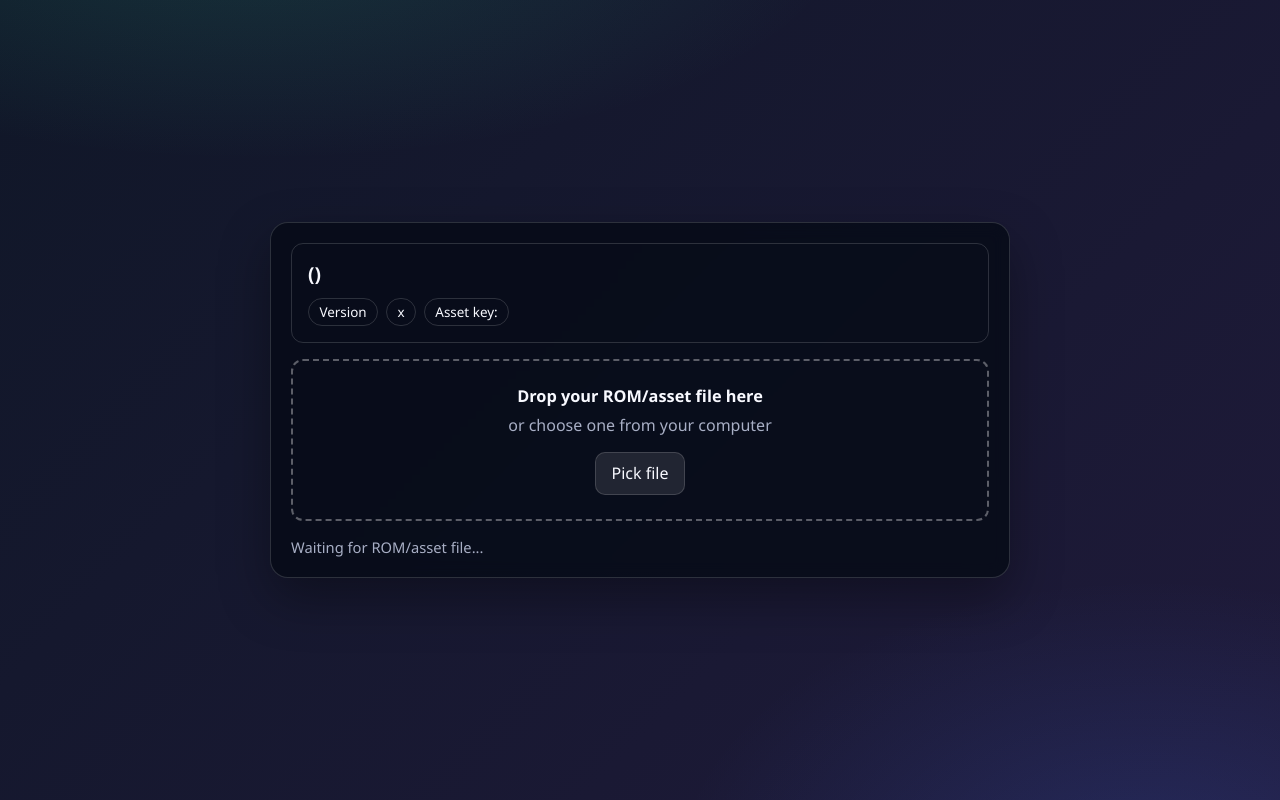
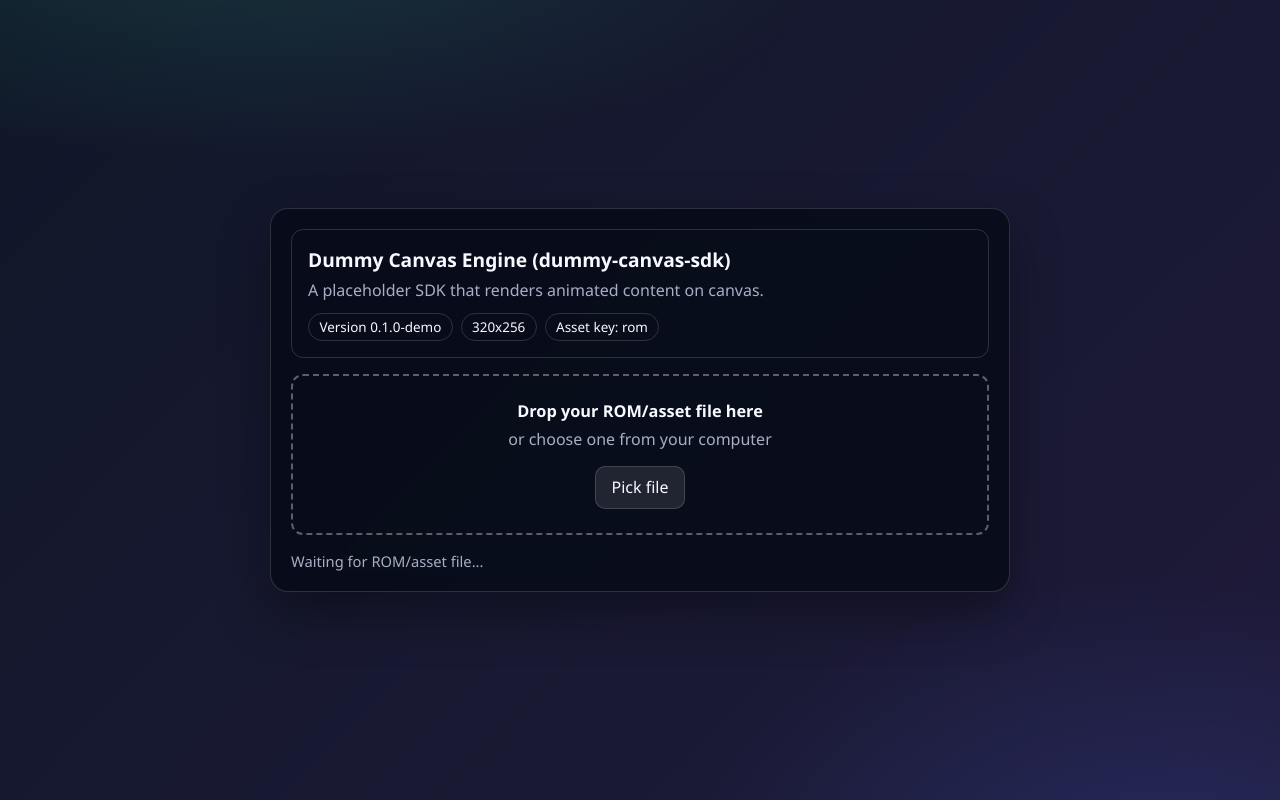
Before and after one commit to wasm-gaming/engine-specs, a website with bundled scripts: page demo/index.html in a window 1280 px wide. Built offline with nearby package versions, Linux system fonts and the light colour scheme.

Commit message:
demo tweaks

```diff
--- a/demo/demo.js
+++ b/demo/demo.js
@@ -1,5 +1,7 @@
 import { createDummySdk } from "./demo.sdk.js";
 import { ejs } from "./e.js";
+
+await ejs.loadTemplates(new URL("./demo.partials.html", import.meta.url));
 
 const pageEl = document.querySelector("div.page");
 if (!(pageEl instanceof HTMLElement)) {
--- /dev/null
+++ b/demo/demo.partials.html
@@ -0,0 +1,24 @@
+<script type="text/html" name="launcher">
+  <form class="launcher">
+    <section class="sdk"></section>
+    <section class="drop">
+      <strong>Drop your ROM/asset file here</strong>
+      <p>or choose one from your computer</p>
+      <label class="picker">
+        Pick file
+        <input type="file" />
+      </label>
+    </section>
+    <div class="status"></div>
+  </form>
+</script>
+
+<script type="text/html" name="sdk-info">
+  <h1><%= name %> (<%= id %>)</h1>
+  <p><%= description %></p>
+  <div class="row">
+    <span class="pill">Version <%= version %></span>
+    <span class="pill"><%= baseWidth %>x<%= baseHeight %></span>
+    <span class="pill">Asset key: <%= assetKey %></span>
+  </div>
+</script>
--- a/demo/e.js
+++ b/demo/e.js
@@ -40,8 +40,21 @@ function compile(source) {
 }
 
 const cache = new Map();
+const namedTemplates = new Map();
 
 export const ejs = {
+  async loadTemplates(url) {
+    const response = await fetch(url);
+    if (!response.ok) {
+      throw new Error(`Failed to load templates from ${url}: ${response.status}`);
+    }
+
+    const doc = new DOMParser().parseFromString(await response.text(), 'text/html');
+    doc.querySelectorAll('script[type="text/html"][name]').forEach((node) => {
+      namedTemplates.set(node.getAttribute('name'), node.textContent);
+    });
+  },
+
   render(source, data) {
     let render = cache.get(source);
     if (!render) {
@@ -52,10 +65,10 @@ export const ejs = {
   },
 
   fromNamedTemplate(name, data) {
-    const node = document.querySelector(`script[type="text/html"][name="${name}"]`);
-    if (!node) {
+    const source = namedTemplates.get(name);
+    if (source == null) {
       throw new Error(`Missing template named ${name}`);
     }
-    return this.render(node.textContent, data);
+    return this.render(source, data);
   },
 };
--- a/demo/index.html
+++ b/demo/index.html
@@ -9,31 +9,6 @@
   <body>
     <div class="page"></div>
 
-    <script type="text/html" name="launcher">
-      <form class="launcher">
-        <section class="sdk"></section>
-        <section class="drop">
-          <strong>Drop your ROM/asset file here</strong>
-          <p>or choose one from your computer</p>
-          <label class="picker">
-            Pick file
-            <input type="file" />
-          </label>
-        </section>
-        <div class="status"></div>
-      </form>
-    </script>
-
-    <script type="text/html" name="sdk-info">
-      <h1><%= name %> (<%= id %>)</h1>
-      <p><%= description %></p>
-      <div class="row">
-        <span class="pill">Version <%= version %></span>
-        <span class="pill"><%= baseWidth %>x<%= baseHeight %></span>
-        <span class="pill">Asset key: <%= assetKey %></span>
-      </div>
-    </script>
-
     <script type="module" src="./demo.js"></script>
   </body>
 </html>
```
